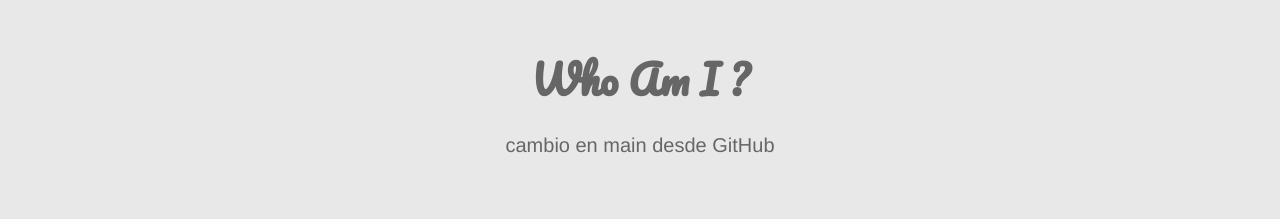
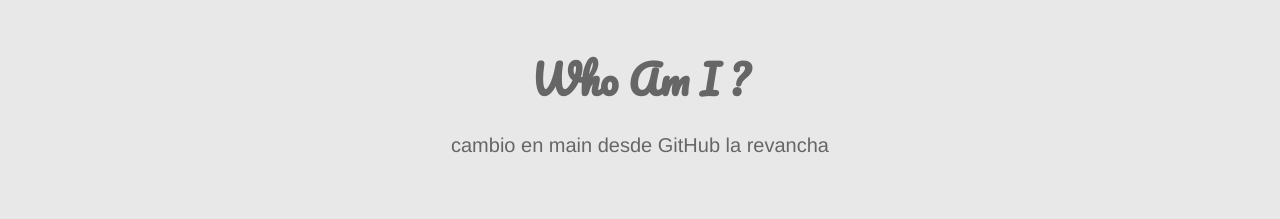
Before and after one commit to JoseCastrejonQIC/Ejemplo_curso, a plain HTML site: page index.html in a window 1280 px wide. Shown: the part 820-1039 px from the top of the page. Drawn offline with nearby package versions, Linux system fonts and the light colour scheme; a web font is replaced by a local one.

Commit message:
update github 2

```diff
--- a/index.html
+++ b/index.html
@@ -48,7 +48,7 @@
     <h1>Who Am I ?</h1>
 
     <p>
-      cambio en main desde GitHub
+      cambio en main desde GitHub la revancha
 
     </p>
   </section>
```
